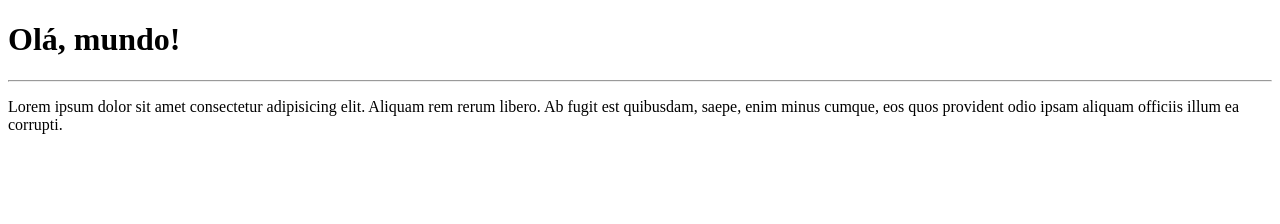
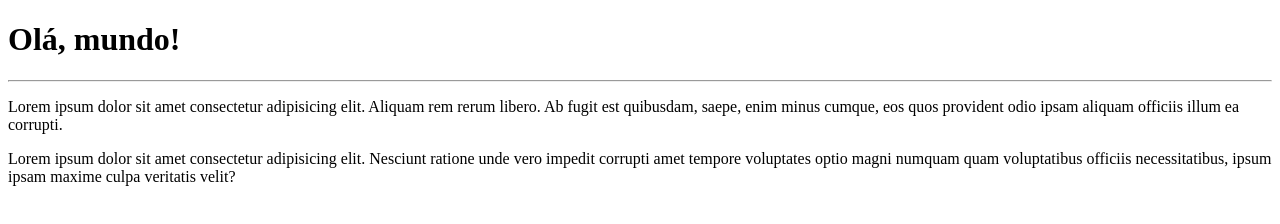
Before and after one commit to alemaranha/OlaMundo, a plain HTML site: page site-exemplo/index.html in a window 1280 px wide. Drawn offline with Linux system fonts and the light colour scheme.

Commit message:
criei um novo paragrafo

```diff
--- a/site-exemplo/index.html
+++ b/site-exemplo/index.html
@@ -10,6 +10,7 @@
     <h1>Olá, mundo!</h1>
     <hr>
     <p>Lorem ipsum dolor sit amet consectetur adipisicing elit. Aliquam rem rerum libero. Ab fugit est quibusdam, saepe, enim minus cumque, eos quos provident odio ipsam aliquam officiis illum ea corrupti.</p>
+    <p>Lorem ipsum dolor sit amet consectetur adipisicing elit. Nesciunt ratione unde vero impedit corrupti amet tempore voluptates optio magni numquam quam voluptatibus officiis necessitatibus, ipsum ipsam maxime culpa veritatis velit?</p>
 
 </body>
 </html>
```
